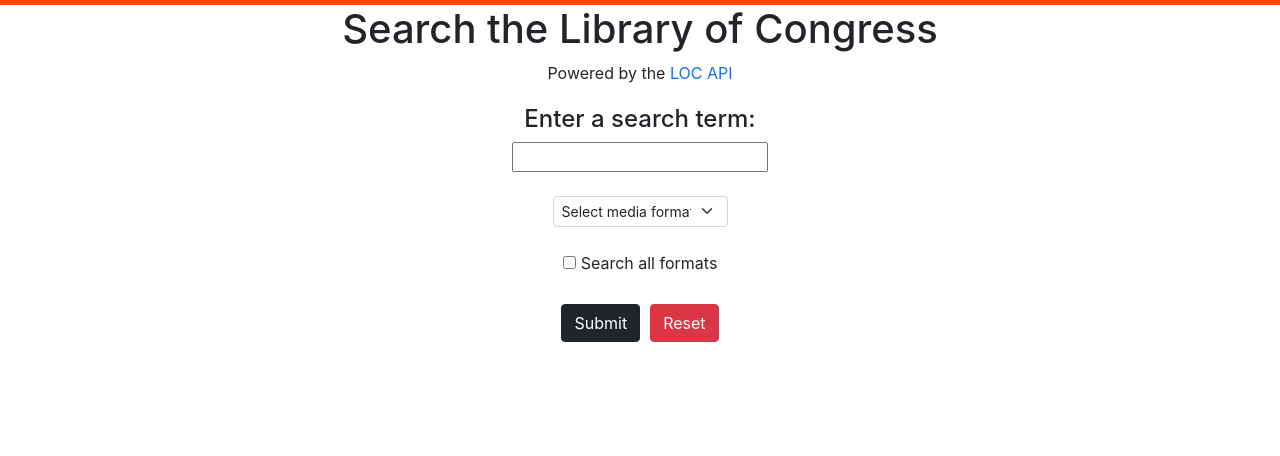
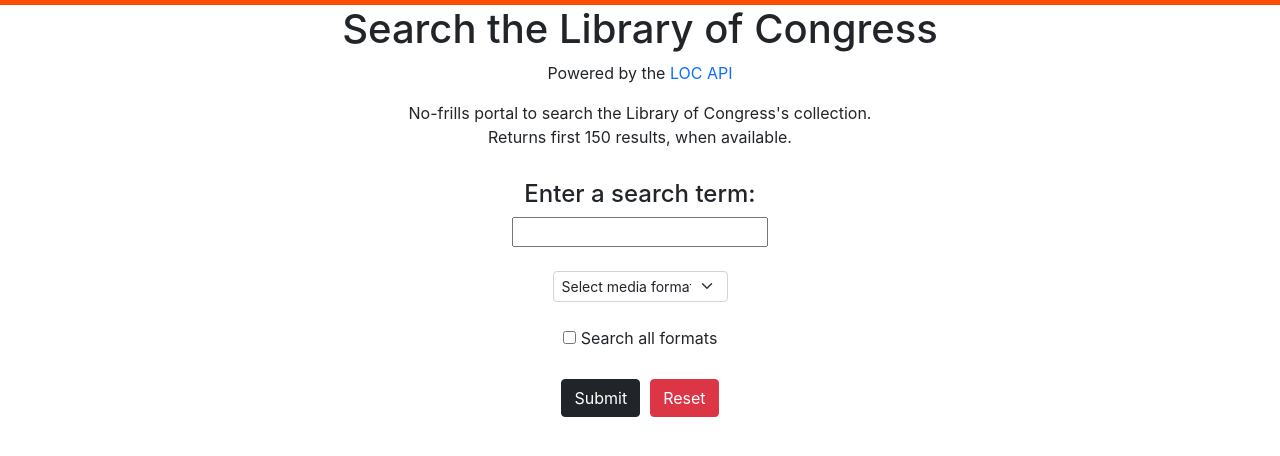
Before and after one commit to irene-rojas/library_congress, a React (Create React App) app: page / in a window 1280 px wide. Shown: the top 456 px of the page. Built offline with nearby package versions, Linux system fonts and the light colour scheme.

Commit message:
added basic description

```diff
--- a/src/App.css
+++ b/src/App.css
@@ -1,8 +1,7 @@
 .App {
-  /* margin: 0 auto; */
   text-align: center;
   display: grid;
-  grid-template-rows: 100px repeat(5, auto);
+  grid-template-rows: 175px repeat(5, auto);
   grid-template-columns: 1fr;
   height: 100vh;
 }
--- a/src/App.js
+++ b/src/App.js
@@ -70,6 +70,8 @@
       <header id="top">
         <h1>Search the Library of Congress</h1>
         <p>Powered by the <a href="https://libraryofcongress.github.io/data-exploration/" target="_blank" rel="noreferrer">LOC API</a></p>
+        <p>No-frills portal to search the Library of Congress's collection.<br/>
+        Returns first 150 results, when available.</p>
       </header>
 
 
```
